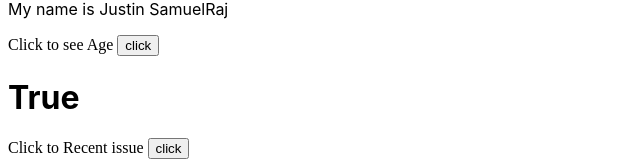
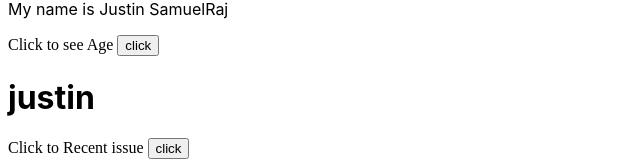
Before and after one commit to Justinsamuel7/react-Passing-parameters-to-function, a React (Create React App) app: page / in a window 1280 px wide. Shown: the part 171-339 px from the top of the page, without its empty margins (0-640 px from the left). Built offline with nearby package versions, Linux system fonts and the light colour scheme.

Commit message:
2 files modified

```diff
--- a/src/Justin.js
+++ b/src/Justin.js
@@ -6,12 +6,13 @@ function Showmyage() {
 }
 
 export default function Justin(obj) {
+
   return (
     <div>
       <h1>Hello Justin</h1>
       <p>My name is {obj.name}</p>
       <label htmlFor=""> Click to see Age </label><button onClick={Showmyage}>click</button>
-      {2===2? <h1>True</h1>:<h1>False</h1>}
+      {'justin'==='justin'? <h1>justin</h1>:<h1>not justin</h1>}
       <label htmlFor=""> Click to Recent issue </label> <button onClick={obj.clickfn}>click</button>
       {[1,2,3,4,5,6,7,8,9,10].map((num) => (<h1>{num*2}</h1>))}
     </div>
--- a/src/index.js
+++ b/src/index.js
@@ -12,6 +12,7 @@ function Recentissue(){
   alert('Bitten by Monkey')
 }
 
+
 root.render(
   <StrictMode>
     <App />
```
